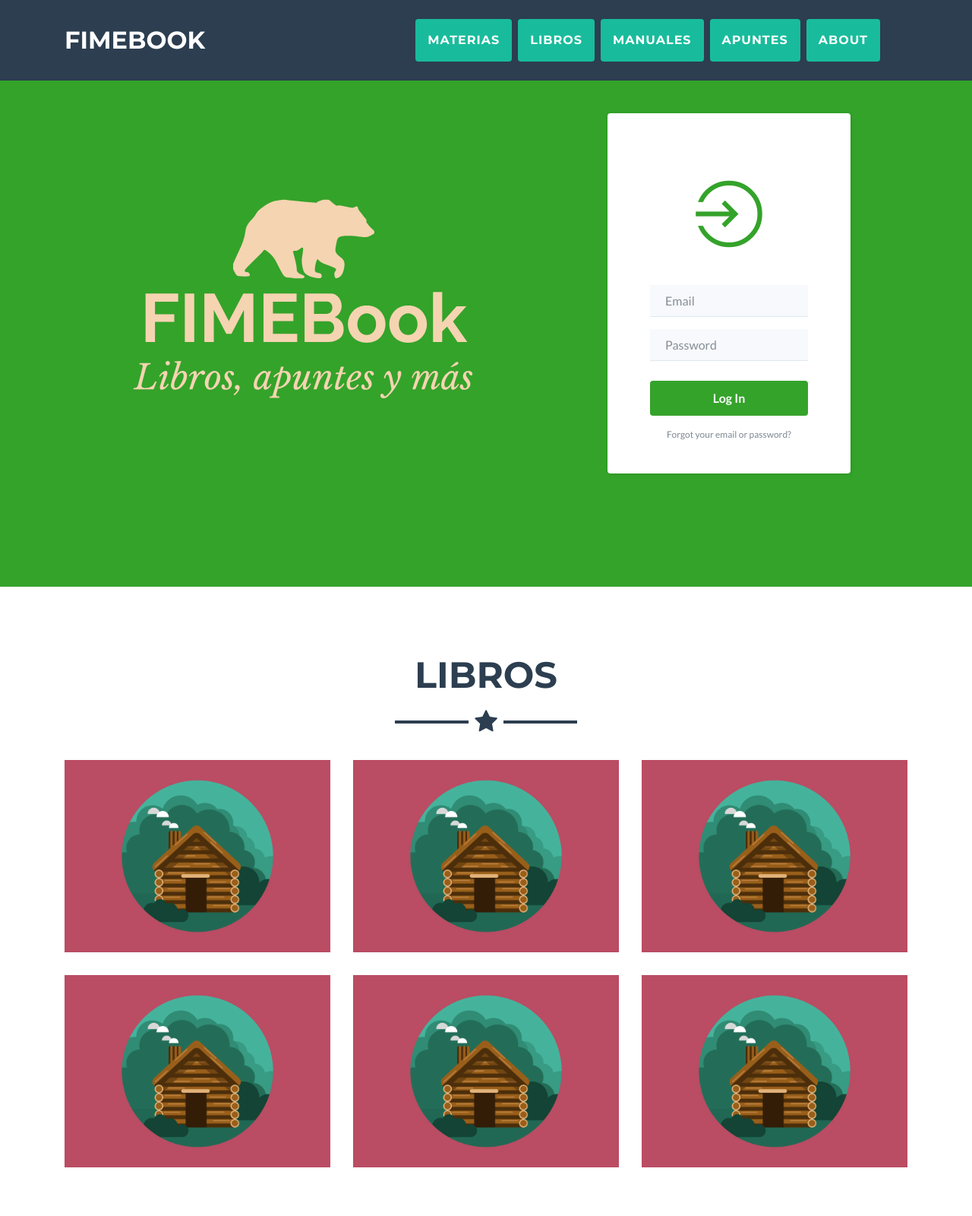
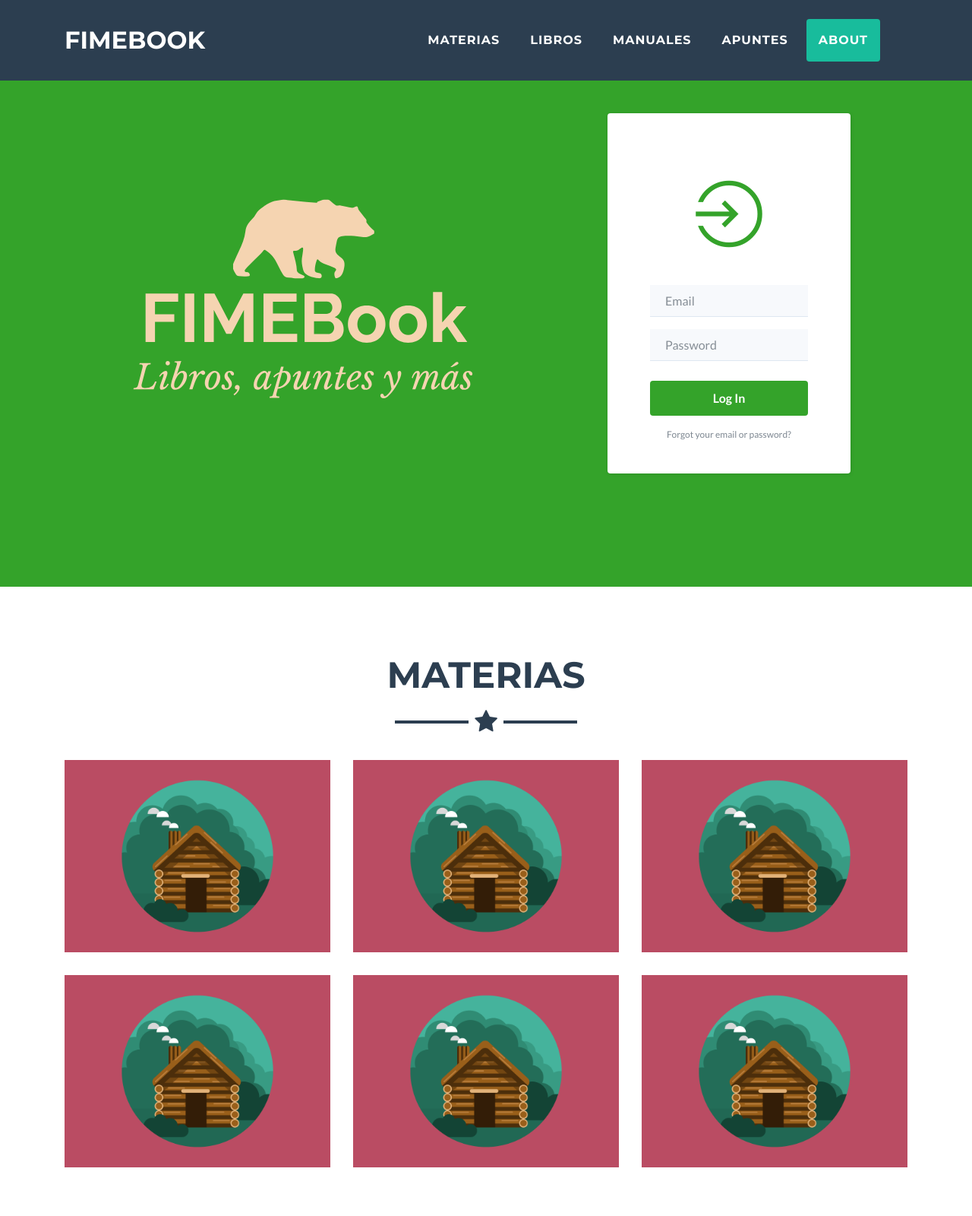
Before and after one commit to EduVR19/FIMEBook, a plain HTML site: page index.html in a window 1280 px wide. Shown: the top 1600 px of the page at 76% size. Drawn offline with nearby package versions, Linux system fonts and the light colour scheme; files whose address does not match are found by name.

Commit message:
Botones orden en color

```diff
--- a/index.html
+++ b/index.html
@@ -35,11 +35,11 @@
                 class="navbar-brand js-scroll-trigger" href="#page-top">FIMEBook</a>
                 <div class="collapse navbar-collapse" id="navbarResponsive">
                     <ul class="nav navbar-nav ml-auto">
-                        <li class="nav-item mx-0 mx-lg-1"><a class="nav-link py-3 px-0 px-lg-3 rounded js-scroll-trigger" href="#portfolio" style="border-color: rgb(52,163,42);">Materias</a></li>
-                        <li class="nav-item mx-0 mx-lg-1"><a class="nav-link py-3 px-0 px-lg-3 rounded js-scroll-trigger" href="#portfolio" style="border-color: rgb(52,163,42);">Libros</a></li>
-                        <li class="nav-item mx-0 mx-lg-1"><a class="nav-link py-3 px-0 px-lg-3 rounded js-scroll-trigger" href="#portfolio" style="border-color: rgb(52,163,42);">Manuales</a></li>
-                        <li class="nav-item mx-0 mx-lg-1"><a class="nav-link py-3 px-0 px-lg-3 rounded js-scroll-trigger" href="#portfolio" style="border-color: rgb(52,163,42);">apuntes</a></li>
-                        <li class="nav-item mx-0 mx-lg-1"><a class="nav-link py-3 px-0 px-lg-3 rounded js-scroll-trigger" href="#portfolio" style="border-color: rgb(52,163,42);">about</a></li>
+                        <li class="nav-item mx-0 mx-lg-1"><a class="nav-link py-3 px-0 px-lg-3 rounded js-scroll-trigger" href="#portfolio-1" style="border-color: rgb(52,163,42);">Materias</a></li>
+                        <li class="nav-item mx-0 mx-lg-1"><a class="nav-link py-3 px-0 px-lg-3 rounded js-scroll-trigger" href="#portfolio-2" style="border-color: rgb(52,163,42);">Libros</a></li>
+                        <li class="nav-item mx-0 mx-lg-1"><a class="nav-link py-3 px-0 px-lg-3 rounded js-scroll-trigger" href="#portfolio-3" style="border-color: rgb(52,163,42);">Manuales</a></li>
+                        <li class="nav-item mx-0 mx-lg-1"><a class="nav-link py-3 px-0 px-lg-3 rounded js-scroll-trigger" href="#portfolio-4" style="border-color: rgb(52,163,42);">apuntes</a></li>
+                        <li class="nav-item mx-0 mx-lg-1"><a class="nav-link py-3 px-0 px-lg-3 rounded js-scroll-trigger" href="#about" style="border-color: rgb(52,163,42);">about</a></li>
                         <li class="nav-item mx-0 mx-lg-1"></li>
                         <li class="nav-item mx-0 mx-lg-1"></li>
                         <li class="nav-item mx-0 mx-lg-1"></li>
@@ -48,7 +48,51 @@
                 </div>
         </div>
     </nav>
-    <section id="portfolio" class="portfolio">
+    <section id="portfolio-1" class="portfolio">
+        <div class="container">
+            <h2 class="text-uppercase text-center text-secondary">Materias</h2>
+            <hr class="star-dark mb-5">
+            <div class="row">
+                <div class="col-md-6 col-lg-4">
+                    <a class="d-block mx-auto portfolio-item" data-toggle="modal" href="#portfolio-modal-1">
+                        <div class="d-flex portfolio-item-caption position-absolute h-100 w-100" style="border-color: rgb(52,163,42);background: rgba(52,163,42,0.77);">
+                            <div class="my-auto portfolio-item-caption-content w-100 text-center text-white"><i class="fa fa-search-plus fa-3x"></i></div>
+                        </div><img class="img-fluid" src="assets/img/portfolio/cabin.png"></a>
+                </div>
+                <div class="col-md-6 col-lg-4">
+                    <a class="d-block mx-auto portfolio-item" data-toggle="modal" href="#portfolio-modal-1">
+                        <div class="d-flex portfolio-item-caption position-absolute h-100 w-100" style="border-color: rgb(52,163,42);background: rgba(52,163,42,0.77);">
+                            <div class="my-auto portfolio-item-caption-content w-100 text-center text-white"><i class="fa fa-search-plus fa-3x"></i></div>
+                        </div><img class="img-fluid" src="assets/img/portfolio/cabin.png"></a>
+                </div>
+                <div class="col-md-6 col-lg-4">
+                    <a class="d-block mx-auto portfolio-item" data-toggle="modal" href="#portfolio-modal-1">
+                        <div class="d-flex portfolio-item-caption position-absolute h-100 w-100" style="border-color: rgb(52,163,42);background: rgba(52,163,42,0.77);">
+                            <div class="my-auto portfolio-item-caption-content w-100 text-center text-white"><i class="fa fa-search-plus fa-3x"></i></div>
+                        </div><img class="img-fluid" src="assets/img/portfolio/cabin.png"></a>
+                </div>
+                <div class="col-md-6 col-lg-4">
+                    <a class="d-block mx-auto portfolio-item" data-toggle="modal" href="#portfolio-modal-1">
+                        <div class="d-flex portfolio-item-caption position-absolute h-100 w-100" style="border-color: rgb(52,163,42);background: rgba(52,163,42,0.77);">
+                            <div class="my-auto portfolio-item-caption-content w-100 text-center text-white"><i class="fa fa-search-plus fa-3x"></i></div>
+                        </div><img class="img-fluid" src="assets/img/portfolio/cabin.png"></a>
+                </div>
+                <div class="col-md-6 col-lg-4">
+                    <a class="d-block mx-auto portfolio-item" data-toggle="modal" href="#portfolio-modal-1">
+                        <div class="d-flex portfolio-item-caption position-absolute h-100 w-100" style="border-color: rgb(52,163,42);background: rgba(52,163,42,0.77);">
+                            <div class="my-auto portfolio-item-caption-content w-100 text-center text-white"><i class="fa fa-search-plus fa-3x"></i></div>
+                        </div><img class="img-fluid" src="assets/img/portfolio/cabin.png"></a>
+                </div>
+                <div class="col-md-6 col-lg-4">
+                    <a class="d-block mx-auto portfolio-item" data-toggle="modal" href="#portfolio-modal-1">
+                        <div class="d-flex portfolio-item-caption position-absolute h-100 w-100" style="border-color: rgb(52,163,42);background: rgba(52,163,42,0.77);">
+                            <div class="my-auto portfolio-item-caption-content w-100 text-center text-white"><i class="fa fa-search-plus fa-3x"></i></div>
+                        </div><img class="img-fluid" src="assets/img/portfolio/cabin.png"></a>
+                </div>
+            </div>
+        </div>
+    </section>
+    <section id="portfolio-2" class="portfolio">
         <div class="container">
             <h2 class="text-uppercase text-center text-secondary">lIBROS</h2>
             <hr class="star-dark mb-5">
@@ -92,7 +136,7 @@
             </div>
         </div>
     </section>
-    <section id="portfolio-1" class="portfolio">
+    <section id="portfolio-3" class="portfolio">
         <div class="container">
             <h2 class="text-uppercase text-center text-secondary">Manuales</h2>
             <hr class="star-dark mb-5">
@@ -136,7 +180,7 @@
             </div>
         </div>
     </section>
-    <section id="portfolio-2" class="portfolio">
+    <section id="portfolio-4" class="portfolio">
         <div class="container">
             <h2 class="text-uppercase text-center text-secondary">APUNTES</h2>
             <hr class="star-dark mb-5">
```
